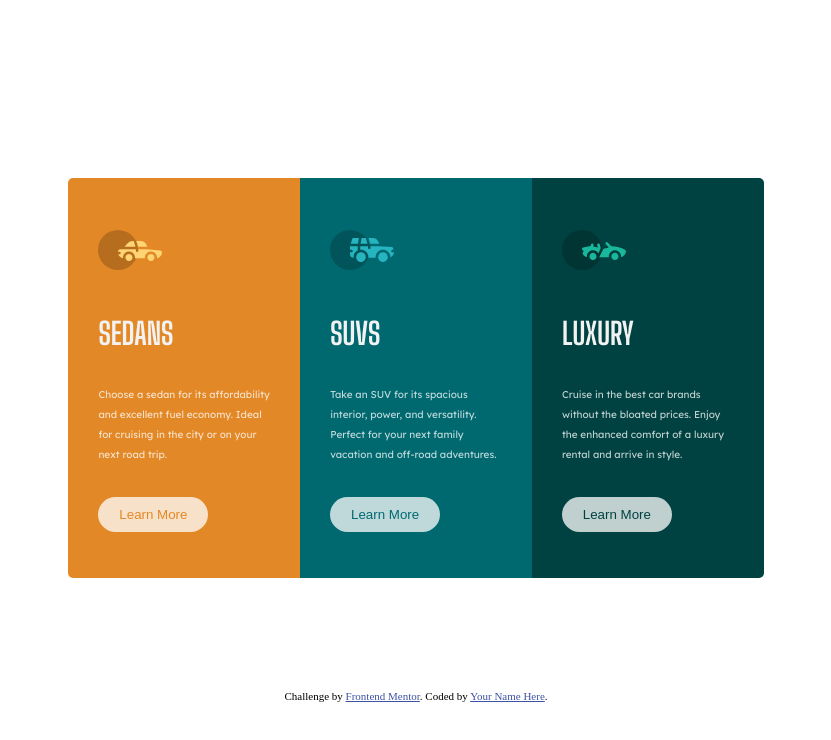
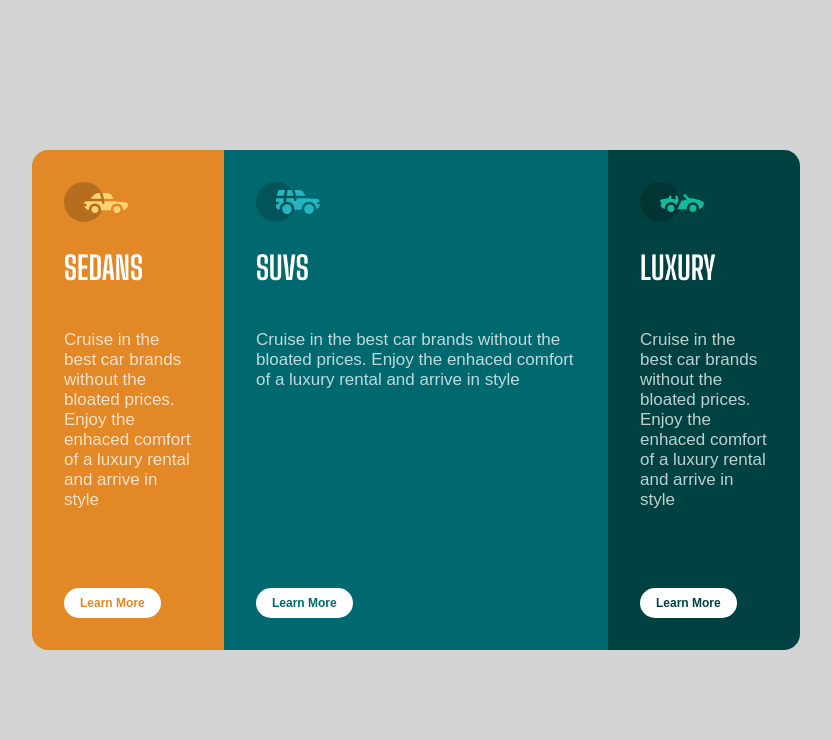
Before and after one commit to webzma/sitioweb, a plain HTML site: page index.html in a window 1280 px wide. Shown: the whole page, without its empty margins (224-1055 px from the left). Drawn offline with Linux system fonts and the light colour scheme.

Commit message:
version 2

```diff
--- a/CSS/styles.css
+++ b/CSS/styles.css
@@ -1,171 +1,104 @@
-/*FONTS*/
+/*fonts*/
 @import url('https://fonts.googleapis.com/css2?family=Lexend+Deca&display=swap');
 @import url('https://fonts.googleapis.com/css2?family=Big+Shoulders+Display:wght@700&family=Lexend+Deca&display=swap');
 
-font-family: 'Big Shoulders Display', cursive;
-font-family: 'Lexend Deca', sans-serif;
+/*Generales*/
 *{
-	margin: 0;
-	padding: 0;
 	box-sizing: border-box;
+	/*border: 1px solid red;*/
 }
 
-html{
-	--Bright-orange: hsl(31, 77%, 52%);
-	--Dark-cyan: hsl(184, 100%, 22%);
-	--Very-dark-cyan: hsl(179, 100%, 13%);
-	--Transparent-white-paragraph: hsla(0, 0%, 100%, 0.75);
-	--Very-light-gray-background-headings-buttons:  hsl(0, 0%, 95%);
+
+html, body{
+	height: 100%;
+	padding: 0;
+	margin: 0;
 }
 
 body{
-	width: 86rem auto;
-	height: 100vh;
-	font-size: 15px;
 	display: flex;
 	justify-content: center;
 	align-items: center;
-	flex-direction: column;
-	overflow-x: hidden;
-	overflow-y: hidden;
+	background-color: lightgray;
+	font-family: 'Lexand Deca', sans-serif;
 }
 
+/*estilos de los elementos*/
 
-main{
-	width: 55%;
-	height: 400px;
-	display: flex;
-	margin-top: 4rem;
-	margin-bottom: 7rem;
-}
-
-.sections{
-	/*border: 1px solid red;*/
-	width: 100%;
-	height: 100%;
-	/*position: absolute;*/
+.principal{
+	max-width: 768px;
+	min-width: 320px;
 	display: flex;
 	justify-content: center;
 	align-items: center;
 }
 
-.section-01{
-	background-color: var(--Bright-orange);
-	border-top-left-radius: 5px;
-	border-bottom-left-radius: 5px;
+.columna{
+	height: 500px;
+	color: white;
+	padding: 2rem;
+	width: 25%;
+	overflow: hidden;
+	transition: width .3s ease-in-out;
+	cursor: pointer;
+	display: flex;
+	flex-direction: column;
+	align-items: flex-start;
 }
 
-.section-02{
-	background-color: var(--Dark-cyan);
+.columna.activa{
+	width: 50%;
 }
 
-.section-03{
-	background-color: var(--Very-dark-cyan);
-	border-top-right-radius: 5px;
-	border-bottom-right-radius: 5px;
+.columna:first-of-type {
+	border-radius: 1rem 0 0 1rem;
 }
 
-.card-text{
-	/*border: 1px solid black;*/
-	height: 90%;
-	width: 100%;
-	padding: 30px;
-	display: flex;
-	flex-direction: column;
+.columna:last-of-type {
+	border-radius: 0 1rem 1rem 0;
 }
 
-.card-logo{
-	margin-bottom: 1rem;
-	margin-top: 2rem;
+
+.columna-1{
+	background-color: hsl(31, 77%, 52%);
 }
 
-.card-title{
-	margin-bottom: 1.5rem;
-	text-transform: uppercase;
-	font-family: 'Big Shoulders Display', cursive;
-	/*color: var(--Very-light-gray-background-headings-buttons);*/
-	color: #F2F2F2;
-	font-size: 1.9rem;
+.columna-2{
+	background-color: hsl(184, 100%, 22%);
 }
 
-.card-paragraph{
-	margin-bottom: 2rem;
-	font-family: 'Lexend Deca', sans-serif;
-	color: var(--Transparent-white-paragraph);
-	font-size: 10px;
-	line-height: 20px;
+.columna-3{
+	background-color: hsl(179, 100%, 13%);
 }
 
-.card-button{
-	outline: none;
-	width: 110px;
-	border: none;
-	background-color: var(--Transparent-white-paragraph);
-	padding: 10px;
-	border-radius: 20px;
+.titulo{
+	font-family: 'Big Shoulders Display', cursive;
+	font-size: 2rem;
+	text-transform: uppercase;
 }
 
-.card-button-01{
-	color: var(--Bright-orange);
-}
-.card-button-02{
-	color: var(--Dark-cyan);
-}
-.card-button-03{
-	color: var(--Very-dark-cyan);
+.texto{
+	color: hsla(0, 0%, 100%, 0.75);
+	font-size: 17px;
+	margin-bottom: 4rem;
+	flex-grow: 1;
 }
 
-.card-button-01:hover{
-	background-color: var(--Bright-orange);
-	border: 2px solid var(--Very-light-gray-background-headings-buttons);
-	color: var(--Very-light-gray-background-headings-buttons);
-	cursor: pointer;
-}
-.card-button-02:hover{
-	background-color: var(--Dark-cyan);
-	border: 2px solid var(--Very-light-gray-background-headings-buttons);
-	color: var(--Very-light-gray-background-headings-buttons);
-	cursor: pointer;
+.enlace{
+	text-decoration: none;
+	background-color: white;
+	padding: .5rem 1rem;
+	border-radius: 1rem;
+	font-size: 12px;
+	font-weight: bold;
 }
 
-.card-button-03:hover{
-	background-color: var(--Very-dark-cyan);
-	border: 2px solid var(--Very-light-gray-background-headings-buttons);
-	color: var(--Very-light-gray-background-headings-buttons);
-	cursor: pointer;
+.columna-1 .enlace{
+	color: hsl(31, 77%, 52%);
 }
-
-@media (max-width: 800px){
-
-	body{
-		height: 100%;
-		overflow-y: auto;
-	}
-
-	main{
-		display: flex;
-		flex-direction: column;
-		width: 60%;
-		overflow-x: hidden;
-		overflow-y: auto;
-		height: 100%;
-		align-items: center;
-	}
-
-	.section-01{
-		background-color: var(--Bright-orange);
-		border-top-left-radius: 5px;
-		border-top-right-radius: 5px;
-		border-bottom-left-radius: 0;
-	}
-
-	.section-03{
-		background-color: var(--Very-dark-cyan);
-		border-bottom-left-radius: 5px;
-		border-top-right-radius: 0;
-		border-bottom-right-radius: 5px;
-	}
+.columna-2 .enlace{
+	color: hsl(184, 100%, 22%);
 }
-
-.attribution { font-size: 11px; text-align: center; }
-.attribution a { color: hsl(228, 45%, 44%); }
+.columna-3 .enlace{
+	color: hsl(179, 100%, 13%);
+}
--- a/index.html
+++ b/index.html
@@ -1,48 +1,40 @@
 <!DOCTYPE html>
 <html lang="en">
+
 <head>
   <meta charset="UTF-8">
   <meta name="viewport" content="width=device-width, initial-scale=1.0">
   <link rel="icon" type="image/png" sizes="32x32" href="./images/favicon-32x32.png">
   <link rel="stylesheet" href="CSS/styles.css">
-    <title>Frontend Mentor | 3-column preview card component</title>
+  <title>HTML, CSS, JavaScript</title>
 </head>
+
 <body>
-    <main>
-      <div class="sections section-01">
-        <div class="card-text">
-          <div class="card-logo">
-            <img src="images/icon-sedans.svg" alt="">
-          </div>
-          <h2 class="card-title">Sedans</h2>
-          <p class="card-paragraph">Choose a sedan for its affordability and excellent fuel economy. Ideal for cruising in the city or on your next road trip.</p>
-          <button class="card-button card-button-01">Learn More</button>
-        </div>
-      </div>
-      <div class="sections section-02">
-        <div class="card-text">
-          <div class="card-logo">
-            <img src="images/icon-suvs.svg" alt="">
-          </div>
-          <h2 class="card-title">SUVs</h2>
-          <p class="card-paragraph">Take an SUV for its spacious interior, power, and versatility. Perfect for your next family vacation and off-road adventures.</p>
-          <button class="card-button card-button-02">Learn More</button>
-        </div>
-      </div>
-      <div class="sections section-03">
-        <div class="card-text">
-          <div class="card-logo">
-            <img src="images/icon-luxury.svg" alt="">
-          </div>
-          <h2 class="card-title">Luxury</h2>
-          <p class="card-paragraph">Cruise in the best car brands without the bloated prices. Enjoy the enhanced comfort of a luxury rental and arrive in style.</p>
-          <button class="card-button card-button-03">Learn More</button>
-        </div>
-      </div>
+    <!-- CONTENEDOR PRINCIPAL -->
+    <main class="principal">
+      <!-- COLUMNA -->
+      <article class="columna  columna-1">
+        <img src="images/icon-sedans.svg" class="icono">
+        <h2 class="titulo">Sedans</h2>
+        <p class="texto">Cruise in the best car brands without the bloated prices. Enjoy the enhaced comfort of a luxury rental and arrive in style</p>
+        <a href="#" class="enlace">Learn More</a>
+      </article>
+      <!-- COLUMNA -->
+       <article class="columna activa columna-2">
+        <img src="images/icon-suvs.svg" class="icono">
+        <h2 class="titulo">SUVs</h2>
+        <p class="texto">Cruise in the best car brands without the bloated prices. Enjoy the enhaced comfort of a luxury rental and arrive in style</p>
+        <a href="#" class="enlace">Learn More</a>
+      </article>
+      <!-- COLUMNA -->
+       <article class="columna columna-3">
+        <img src="images/icon-luxury.svg" class="icono">
+        <h2 class="titulo">Luxury</h2>
+        <p class="texto">Cruise in the best car brands without the bloated prices. Enjoy the enhaced comfort of a luxury rental and arrive in style</p>
+        <a href="#" class="enlace">Learn More</a>
+      </article>
     </main>
-    <div class="attribution">
-      Challenge by <a href="https://www.frontendmentor.io?ref=challenge" target="_blank">Frontend Mentor</a>.
-      Coded by <a href="#">Your Name Here</a>.
-    </div>
+    <script src="js/app.js"></script>
 </body>
+
 </html>
--- /dev/null
+++ b/js/app.js
@@ -0,0 +1,20 @@
+// Guardar el estado de la columna activa
+let columnaActiva = 1;
+
+// Seleccionar las columnas
+const columnas = document.querySelectorAll(".columna");
+
+// Escuchar cada columna (click)
+columnas.forEach((columna, indice)=>{
+    columna.addEventListener("click", ()=>{
+        cambiarColumnas(indice);
+    });
+});
+
+// Cambiar el estado de las columnas
+
+function cambiarColumnas(indice){
+    columnas[columnaActiva].classList.remove("activa");
+    columnas[indice].classList.add("activa");
+    columnaActiva = indice;
+}
```
Lines whose indentation alone changed are shown as unchanged.
